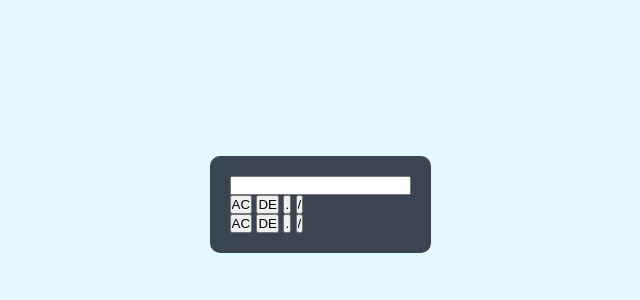
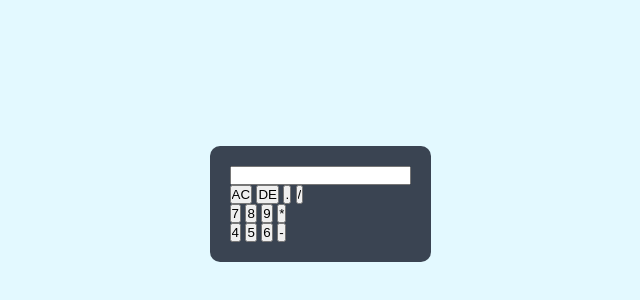
Before and after one commit to Aadil-H-W/Calculator, a plain HTML site: page index.html in a window 1280 px wide. Shown: the part 196-496 px from the top of the page, without its empty margins (320-960 px from the left). Drawn offline with Linux system fonts and the light colour scheme.

Commit message:
added values

```diff
--- a/index.html
+++ b/index.html
@@ -24,10 +24,16 @@
         <input type="button" value="/">
     </div>
     <div>
-        <input type="button" value="AC">
-        <input type="button" value="DE">
-        <input type="button" value=".">
-        <input type="button" value="/">
+        <input type="button" value="7">
+        <input type="button" value="8">
+        <input type="button" value="9">
+        <input type="button" value="*">
+    </div>
+    <div>
+        <input type="button" value="4">
+        <input type="button" value="5">
+        <input type="button" value="6">
+        <input type="button" value="-">
     </div>
 </form>
 
@@ -38,8 +44,6 @@
 </div>
 
 
-
-
 </body>
 
 </html>
```
